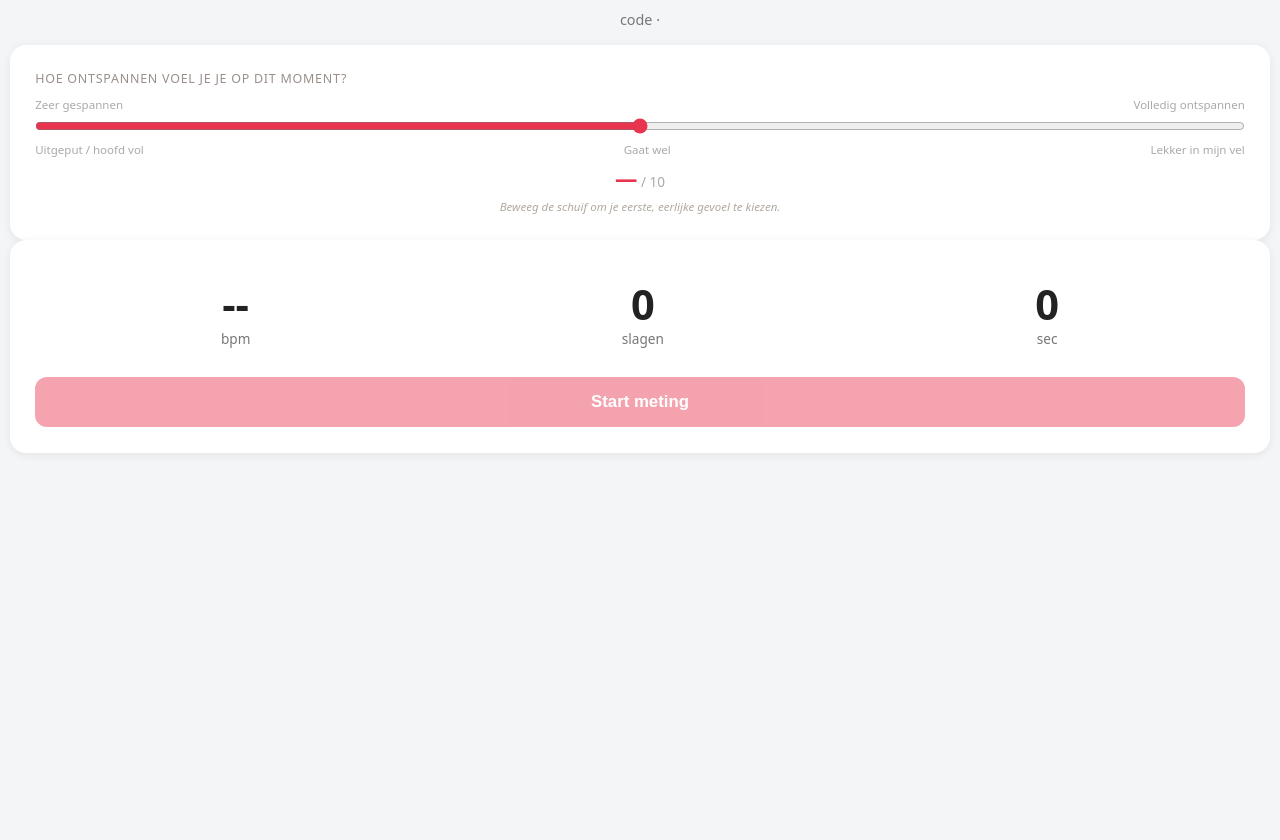
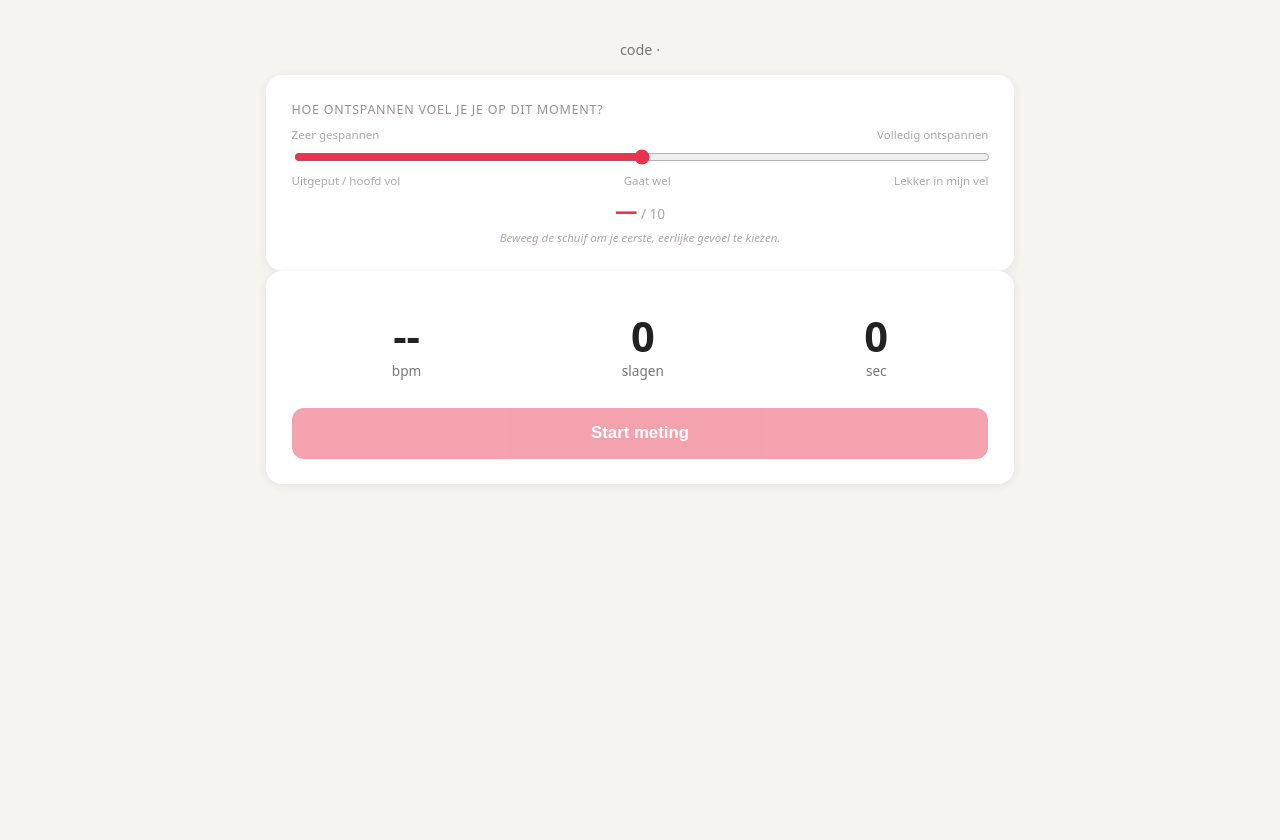
Before and after one commit to paulpannevis-svg/stresschecker, a Python web app: template templates/event/meten.html in a window 1280 px wide. Before the commit the page ends 427 px from the top, so only its background shows below. Run offline with Jinja, Linux system fonts and the light colour scheme; the template is opened without the code that fills it, so the values that code supplies are empty.

Commit message:
Event-kiosk meten.html: rapport op dashboard-breedte (.wrap 780px centered, match /vb/dashboard)
Referentie vastgesteld: /vb/dashboard gebruikt .wrap{max-width:780px;margin:5vh auto;
padding:0 16px} op body bg #f6f4f0. meten.html nu identiek zodat rapport en dashboard
even breed/consistent zijn; text-align:center behoudt de gecentreerde kiosk-uitslag.
Vervangt de fullwidth/reset-variant. Staging idem (ongecommit).

Co-Authored-By: Claude Opus 4.8 (1M context) <noreply@anthropic.com>

```diff
--- a/templates/event/meten.html
+++ b/templates/event/meten.html
@@ -5,14 +5,13 @@
   <meta name="viewport" content="width=device-width, initial-scale=1">
   <title>Event-meting — {{ p.meting_code }}</title>
   <style>
-    /* Volledige reset: sluit elke geërfde ouder-constraint uit. Card/button/banner houden hun
-       eigen padding (class/element-selectors out-specifyen deze *-regel). */
-    *{box-sizing:border-box;margin:0;padding:0}
-    html,body{width:100%;margin:0;padding:0}
-    body{font-family:system-ui,-apple-system,sans-serif;background:#f4f5f7;color:#222;min-height:100vh;padding:.6rem}
-    /* Fullwidth A: rapport-/meetscherm vult 100% van de schermbreedte, geen gecentreerde
-       kolom, geen max-width — consistent op desktop, tablet en mobiel. */
-    .wrap{width:100%;max-width:none;margin:0;text-align:center}
+    /* Dashboard-breedte: exact dezelfde container als /vb/dashboard
+       (.wrap{max-width:780px;margin:5vh auto;padding:0 16px} + body bg #f6f4f0), zodat
+       rapport en dashboard visueel even breed zijn. text-align:center behoudt de
+       gecentreerde kiosk-uitslag (RI/band/knoppen). */
+    *{box-sizing:border-box}
+    body{font-family:system-ui,-apple-system,sans-serif;background:#f6f4f0;margin:0;color:#222;min-height:100vh}
+    .wrap{max-width:780px;margin:5vh auto;padding:0 16px;text-align:center}
     .code{color:#777;font-size:.9rem;margin-bottom:1rem}
     .card{background:#fff;border-radius:16px;padding:1.6rem;box-shadow:0 2px 10px rgba(0,0,0,.07)}
     .big{font-size:2.6rem;font-weight:800;line-height:1}
```
